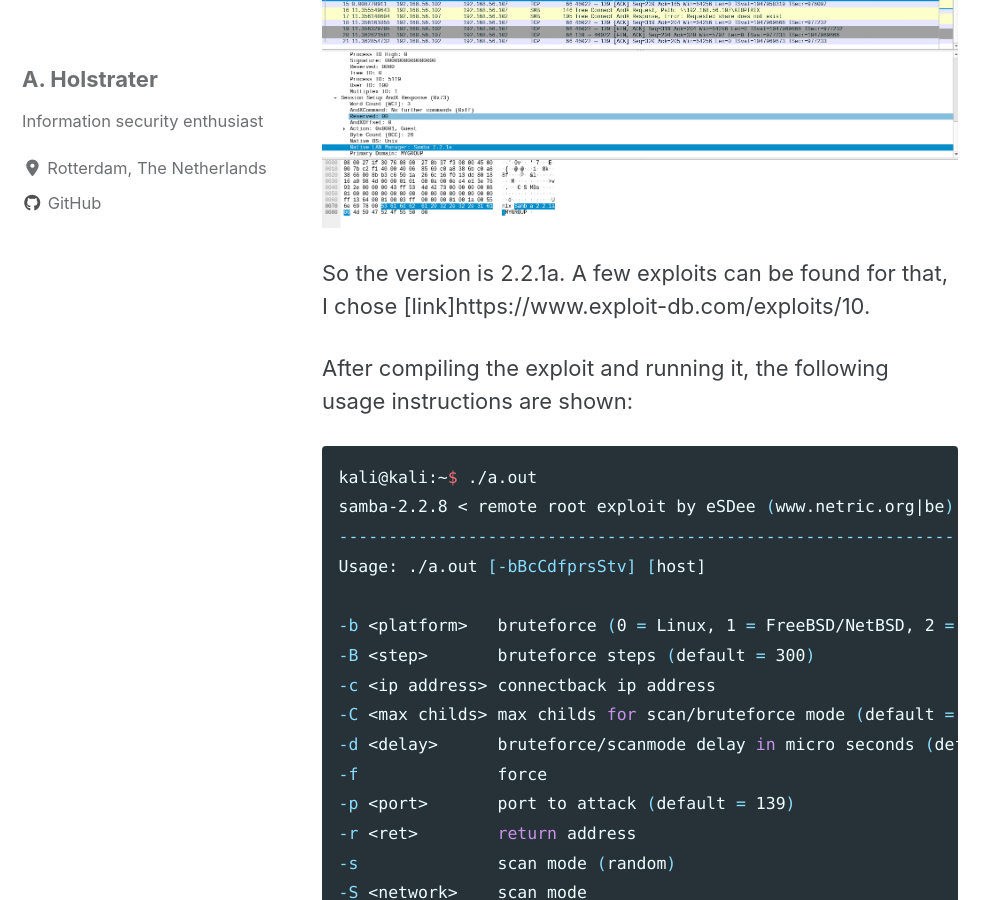
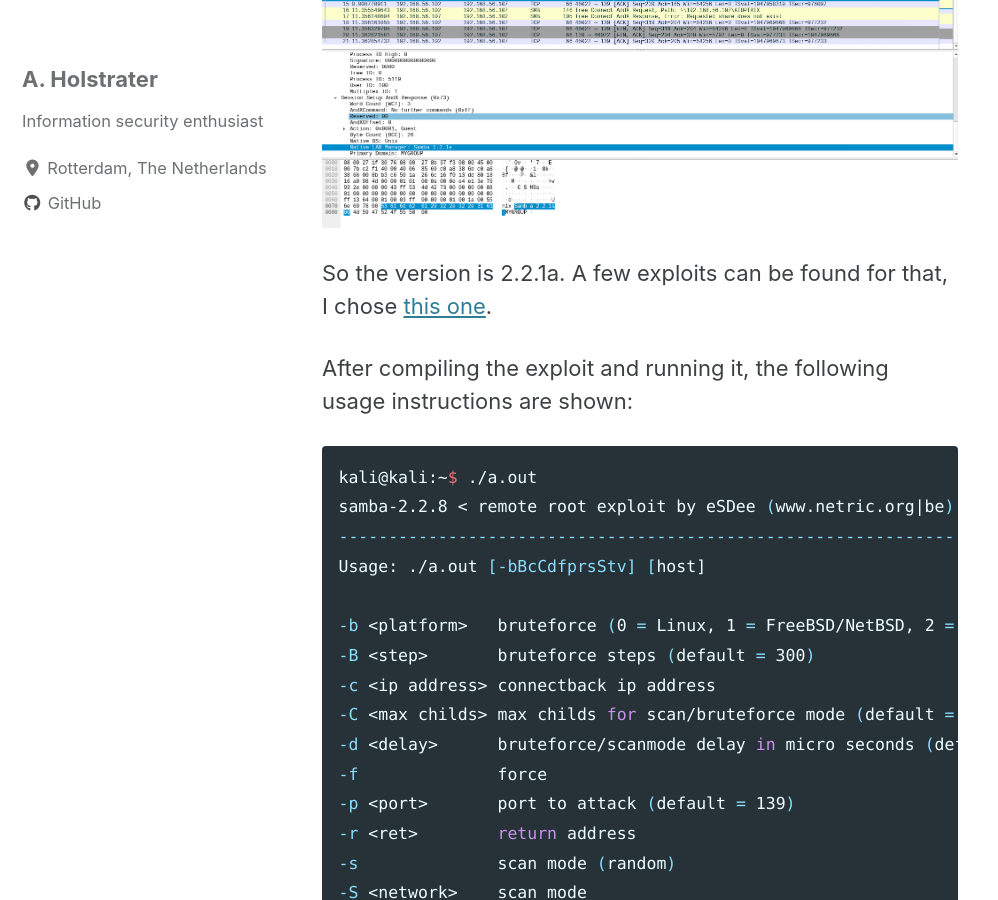
Before and after one commit to holstrater/holstrater.github.io, a Jekyll site: the page built from _posts/2020-04-27-kioptrix1.md, in a window 1280 px wide and 900 px high, scrolled down 8595 px. Shown: the whole window, without its empty margins (0-998 px from the left). Built offline with Jekyll 4.4.1, drawn with Linux system fonts in a browser that asks for light colours; cached includes are drawn as plain includes; nearby versions of some CDN libraries.

Commit message:
first post attempt

```diff
--- a/_posts/2020-04-27-kioptrix1.md
+++ b/_posts/2020-04-27-kioptrix1.md
@@ -228,7 +228,7 @@ Enter WORKGROUP\kali's password:
 
 ![alt]({{ site.url }}{{ site.baseurl }}/images/kioptrix1_wireshark.png)
 
-So the version is 2.2.1a. A few exploits can be found for that, I chose [link]https://www.exploit-db.com/exploits/10.
+So the version is 2.2.1a. A few exploits can be found for that, I chose [this one](https://www.exploit-db.com/exploits/10).
 
 After compiling the exploit and running it, the following usage instructions are shown:
 
```
